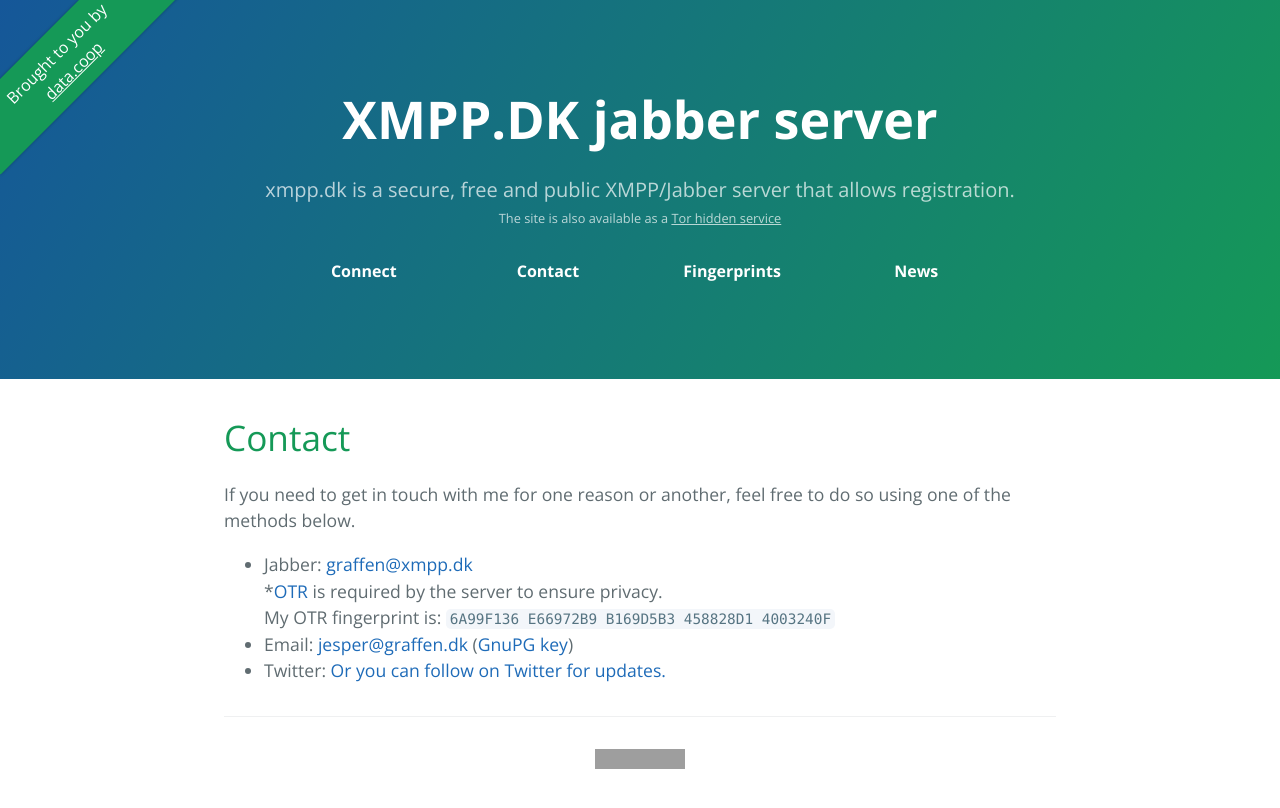
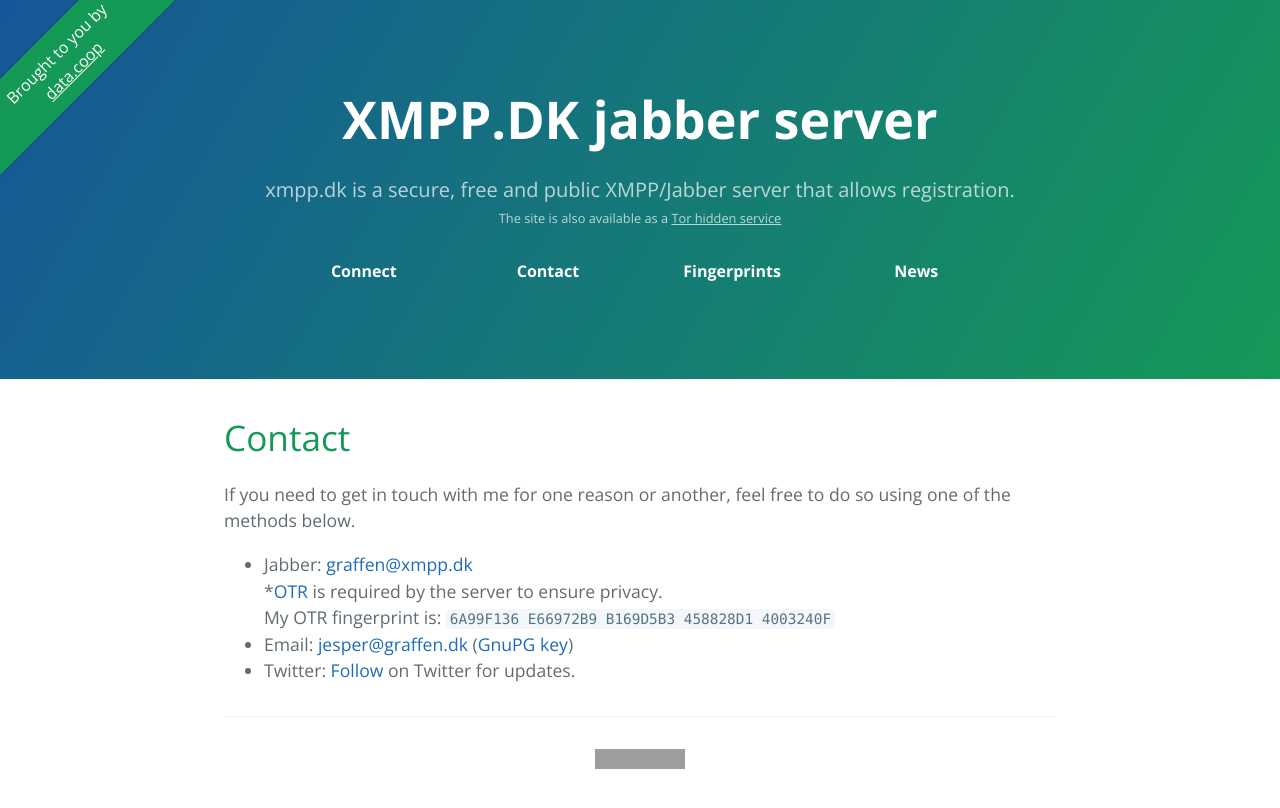
Before and after one commit to graffen/xmpp.dk, a Jekyll site: the page built from _pages/02_contact.md, in a window 1280 px wide. Shown: the top 808 px of the page. Built offline with Jekyll 4.4.1, drawn with Linux system fonts in a browser that asks for light colours; grey boxes are pictures that could not be loaded.

Commit message:
Change Twitter link on contact page

```diff
--- a/_pages/02_contact.md
+++ b/_pages/02_contact.md
@@ -9,7 +9,7 @@
  *[OTR][otr] is required by the server to ensure privacy.
   My OTR fingerprint is: `6A99F136 E66972B9 B169D5B3 458828D1 4003240F`
 * Email: [jesper@graffen.dk][email] ([GnuPG key][gnupg])
-{% if site.twitter_username %}* Twitter: <a href="https://twitter.com/{{ site.twitter_username }}">{% icon fa-twitter %} Or you can follow on Twitter for updates.</a>{% endif %}
+{% if site.twitter_username %}* Twitter: <a href="https://twitter.com/{{ site.twitter_username }}">Follow</a> on Twitter for updates.{% endif %}
 
 [jabber]: xmpp://graffen@xmpp.dk
 [email]: mailto:jesper@graffen.dk?subject=xmpp.dk
```
